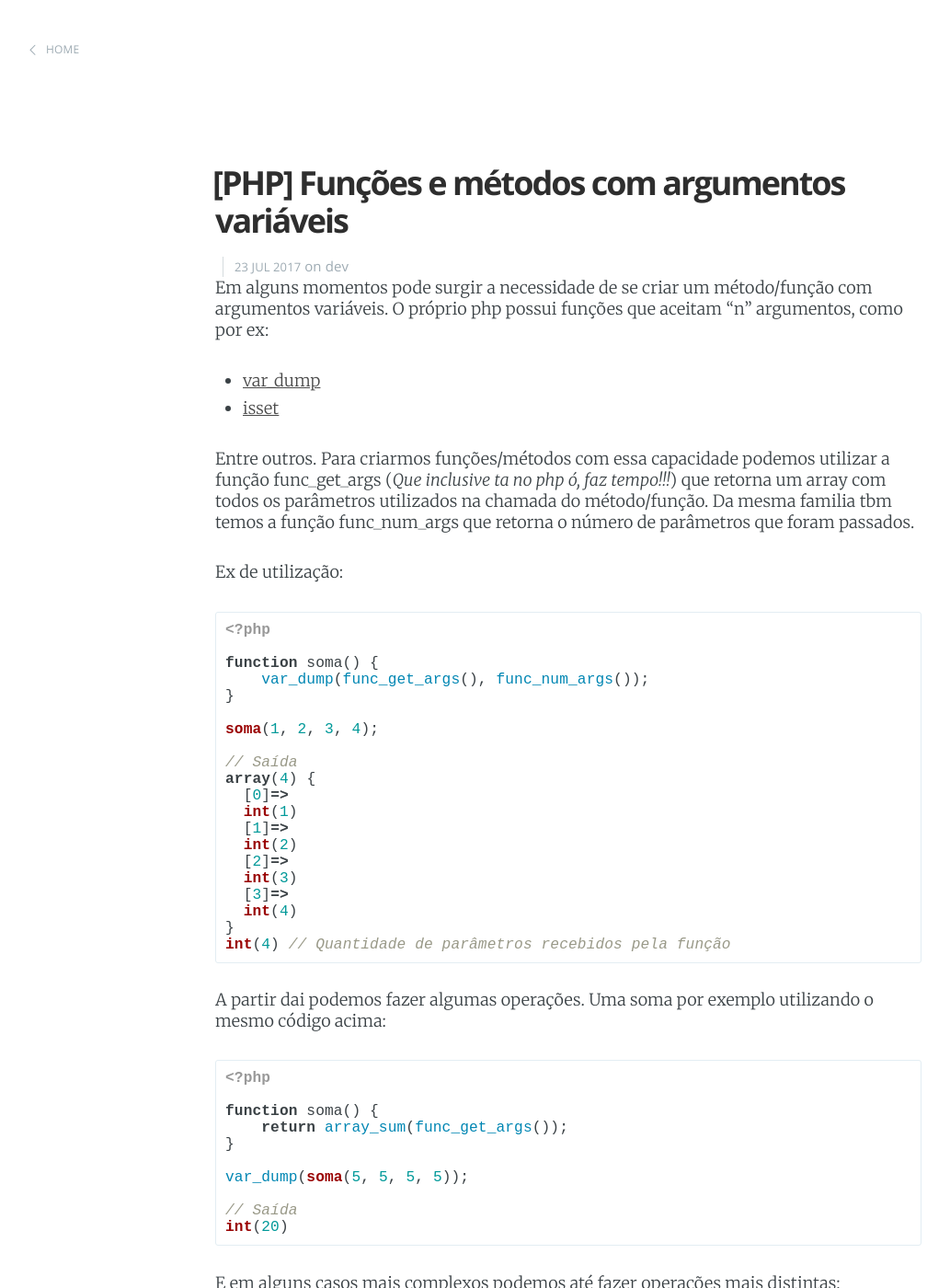
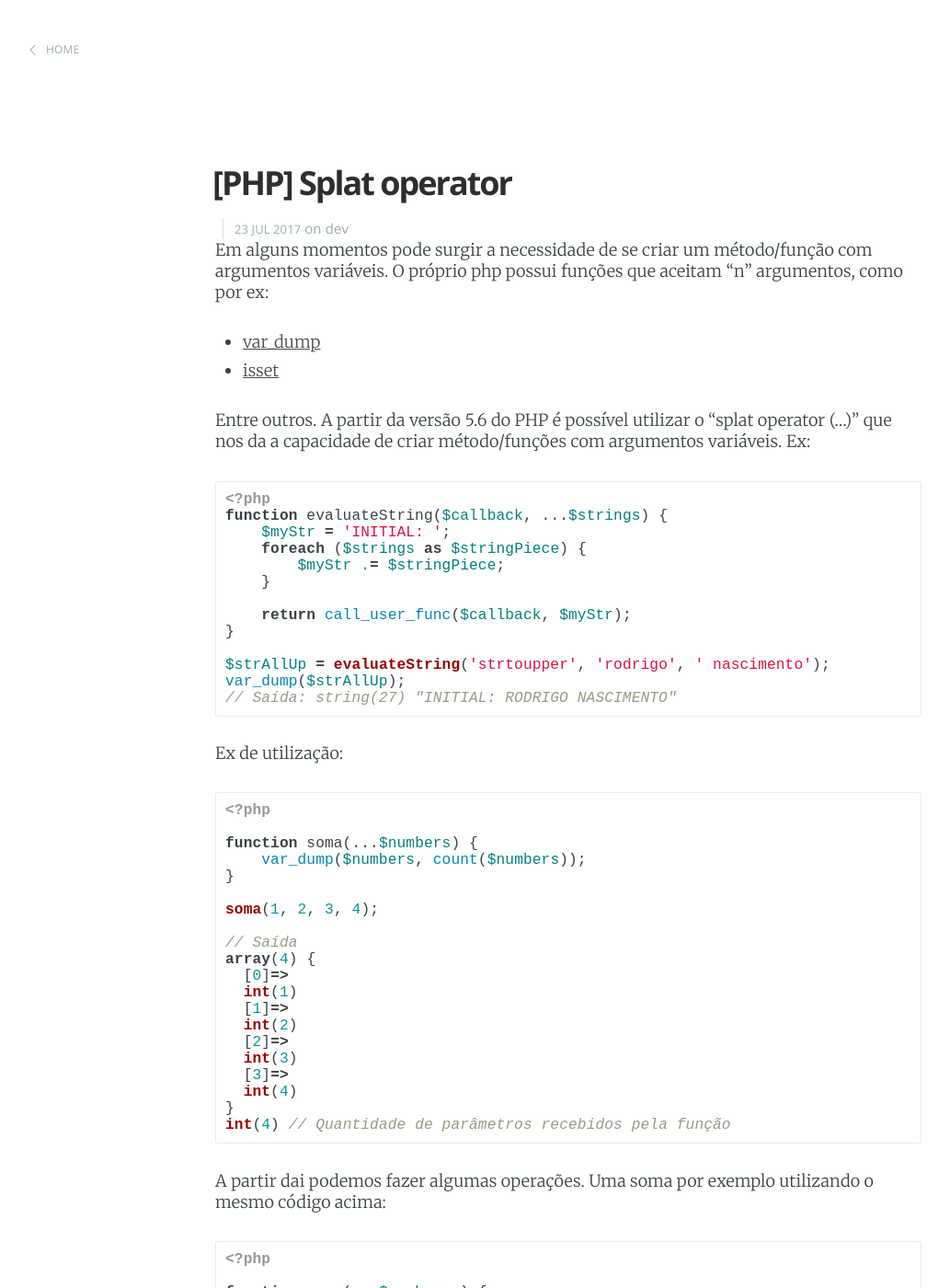
Before and after one commit to proclnas/proclnas.github.io, a Jekyll site: the page built from _posts/2017-07-23-funcoes-e-metodos-parametros-variaveis.md, in a window 1280 px wide and 1400 px high. Shown: the whole window at 92% size, without its empty margins (22-1055 px from the left). Built offline with Jekyll 4.4.1, drawn with Linux system fonts in a browser that asks for light colours; nearby versions of some CDN libraries; comment, search, counter and statistics services are not loaded; some of the changed text lies outside the part shown.

Commit message:
- Splat operator post update

````diff
--- a/_posts/2017-07-23-funcoes-e-metodos-parametros-variaveis.md
+++ b/_posts/2017-07-23-funcoes-e-metodos-parametros-variaveis.md
@@ -1,6 +1,6 @@
 ---
 layout: post
-title:  "[PHP] Funções e métodos com argumentos variáveis"
+title:  "[PHP] Splat operator"
 date:   2017-07-23 19:00:00
 categories: dev
 ---
@@ -11,17 +11,32 @@ O próprio php possui funções que aceitam "n" argumentos, como por ex:
 - [var_dump](http://php.net/manual/en/function.var-dump.php)
 - [isset](http://php.net/manual/en/function.isset.php)
 
-Entre outros. Para criarmos funções/métodos com essa capacidade podemos utilizar a função
-func_get_args (*Que inclusive ta no php ó, faz tempo!!!*) que retorna um array com todos os parâmetros utilizados na chamada do método/função.
-Da mesma familia tbm temos a função func_num_args que retorna o número de parâmetros que foram passados.
+Entre outros.
+A partir da versão 5.6 do PHP é possível utilizar o "splat operator (...)" que nos da a capacidade de criar método/funções com argumentos variáveis. Ex:
+
+```php
+<?php
+function evaluateString($callback, ...$strings) {
+    $myStr = 'INITIAL: ';
+    foreach ($strings as $stringPiece) {
+        $myStr .= $stringPiece;
+    }
+
+    return call_user_func($callback, $myStr);
+}
+
+$strAllUp = evaluateString('strtoupper', 'rodrigo', ' nascimento');
+var_dump($strAllUp);
+// Saída: string(27) "INITIAL: RODRIGO NASCIMENTO"
+```
 
 Ex de utilização:
 
 ```php
 <?php
 
-function soma() {
-    var_dump(func_get_args(), func_num_args());
+function soma(...$numbers) {
+    var_dump($numbers, count($numbers));
 }
 
 soma(1, 2, 3, 4);
@@ -45,8 +60,8 @@ A partir dai podemos fazer algumas operações. Uma soma por exemplo utilizando
 ```php
 <?php
 
-function soma() {
-    return array_sum(func_get_args());
+function soma(...$numberss) {
+    return array_sum($numbers);
 }
 
 var_dump(soma(5, 5, 5, 5));
@@ -62,10 +77,11 @@ Consulta de arquivos:
 ```php
 <?php
 
-function checkFiles() {
+// Versão utilizando splat operator
+function checkFiles(...$files) {
     return array_map(function($file){
         return [$file => file_exists($file) ? 'Found' : 'Not found'];
-    }, func_get_args());
+    }, $files);
 }
 
 $busca = checkFiles('1.txt', 'about.md', 'ex.php', 'foo.php');
@@ -89,10 +105,10 @@ Requisições http, gerar logs, etc:
 ```php
 <?php
 
-function gerarLogs() {
-    $urls = func_get_args();
-    array_walk($urls, function($url){
-        // lógica aqui... Requisição http, etc
+// Versão utilizando splat operator
+function gerarLogs(...$urls) {
+    array_walk($urls, function($url) {
+        // lógica aqui... Requisições http, etc
         echo sprintf('[+] Gerando logs para: %s' . PHP_EOL, $url);
     });
 }
@@ -109,8 +125,52 @@ gerarLogs(
 [+] Gerando logs para: http://theuselessweb.com
 ```
 
+## Utilizando type hinting com splat operator
+É possível especificar os tipos de argumentos esperados pela função utilizando type hiting normalmente:
+
+```php
+<?php
+
+function expectCarObject(Car ...$cars) {
+    foreach ($cars as $car) {
+        var_dump($car);
+    }
+}
+
+class Car {}
+expectCarObject(new Car, new Car, new Car);
+
+// Saida
+object(Car)#1 (0) {
+}
+object(Car)#2 (0) {
+}
+object(Car)#3 (0) {
+}
+```
+
+Caso seja passado paramêtros diferentes do tipo "Car" um fatal error será emitido pelo php.
+
+## Unpacking de argumentos
+Com splat operator é possível também fazer unpacking de argumentos, o que significa
+que é possível escrever algo como:
+
+```php
+<?php
+
+function soma($numA, $numB) {
+    return $numA + $numB;
+}
+
+$nums = [1, 2];
+var_dump(soma(...$nums));
+
+// Saída:
+int(3)
+```
+
 Os exemplos estão longe de serem algo definitivo. Da próxima vez que for criar uma classe útil
-que possui métodos flexíveis, de uma chance as funções [func_get_args](http://php.net/manual/en/function.func-get-args.php) e [func_num_args](http://php.net/manual/en/function.func-num-args.php)! :)
+que possui métodos flexíveis, de uma chance ao splat operator.
 
 Dúvidas, sugestões, tomar uma breja?
 Deixe seu comentário!
@@ -119,6 +179,8 @@ Forte abraço!
 
 Referências:
 ---
+- [splat operator php.net](http://php.net/manual/en/functions.arguments.php#functions.variable-arg-list)
 - [func_num_args php.net](http://php.net/manual/en/function.func-num-args.php)
 - [func_get_args php.net](http://php.net/manual/en/function.func-get-args.php)
-- [StackOverflow question](https://stackoverflow.com/a/11480452/3941753)
+- [StackOverflow question1](https://stackoverflow.com/questions/41124015/meaning-of-three-dot-in-php)
+- [StackOverflow question2](https://stackoverflow.com/a/11480452/3941753)
````
